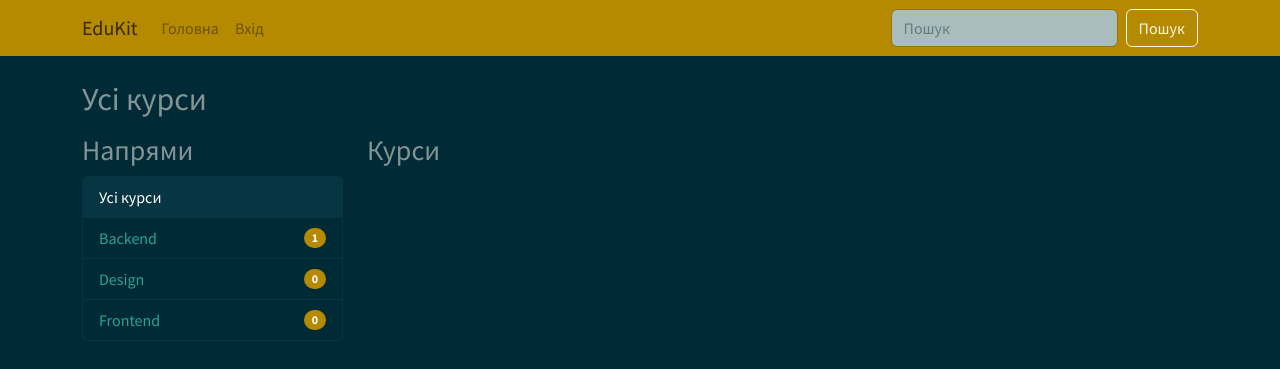
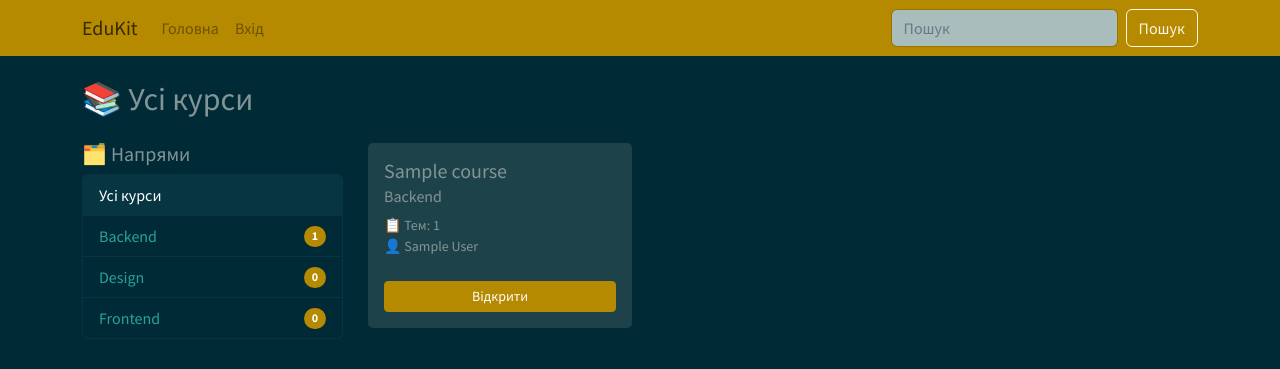
Before and after one commit to roman-yatsenko/python-web-edukit-2026, a Django app: page / in a window 1280 px wide. Shown: the top 369 px of the page. Run offline with Django 5.2, Linux system fonts and the light colour scheme; data comes from the database, SQL or seed files in the repository; tables that the repository leaves empty hold one stand-in row (values such as "Sample post"); some libraries are stand-ins or nearby versions.

Commit message:
Enhance course list template with improved layout and additional course details

```diff
--- a/courses/templates/courses/course/list.html
+++ b/courses/templates/courses/course/list.html
@@ -9,30 +9,50 @@
 {% endblock %}
 
 {% block content %}
-  <h2 class="mb-3">
+  <h2 class="mb-4">
     {% if subject %}
-      Курси за напрямом "{{ subject.title }}"
+      📂 Курси за напрямом "{{ subject.title }}"
     {% else %}
-      Усі курси
+      📚 Усі курси
     {% endif %}
   </h2>
   <div class="row">
-    <div class="col-3">
-      <h3>Напрями</h3>
+    <div class="col-12 col-md-3 mb-4">
+      <h5 class="mb-2">🗂️ Напрями</h5>
       <ul id="subjects" class="list-group">
-        <li class="list-group-item {% if not subject %} active {% endif %}">
-          <a href="{% url 'course_list' %}" class="text-decoration-none {% if not subject %} text-white {% endif %} ">Усі курси</a>
+        <li class="list-group-item border-2 {% if not subject %}active{% endif %}">
+          <a href="{% url 'course_list' %}" class="text-decoration-none {% if not subject %}text-white{% endif %}">Усі курси</a>
         </li>
         {% for s in subjects %}
-          <li class="list-group-item d-flex justify-content-between align-items-center {% if subject == s %} active {% endif %}">
-            <a href="{% url 'course_list_subject' s.slug %}" class="text-decoration-none {% if subject == s %} text-white {% endif %} ">{{ s.title }}</a>
+          <li class="list-group-item border-2 d-flex justify-content-between align-items-center {% if subject == s %}active{% endif %}">
+            <a href="{% url 'course_list_subject' s.slug %}" class="text-decoration-none {% if subject == s %}text-white{% endif %}">{{ s.title }}</a>
             <span class="badge text-bg-primary rounded-pill">{{ s.total_courses }}</span>
           </li>
         {% endfor %}
       </ul>
     </div>
-    <div id="courses" class="col-9">
-      <h3>Курси</h3>
+    <div id="courses" class="col-12 col-md-9">
+      <div class="row row-cols-1 row-cols-sm-2 row-cols-lg-3 g-3">
+        {% for course in courses %}
+          <div class="col">
+            <div class="card h-100 border-2">
+              <div class="card-body d-flex flex-column">
+                <h5 class="card-title">{{ course.title }}</h5>
+                <h6 class="card-subtitle mb-2 text-muted">{{ course.subject.title }}</h6>
+                <p class="card-text small text-muted mt-auto">
+                  📋 Тем: {{ course.total_modules }}<br/>
+                  👤 {{ course.owner.get_full_name }}
+                </p>
+                <a href="{% url 'course_detail' course.slug %}" class="btn btn-primary btn-sm mt-2">Відкрити</a>
+              </div>
+            </div>
+          </div>
+        {% empty %}
+          <div class="col-12">
+            <p class="text-muted">Курси не знайдено.</p>
+          </div>
+        {% endfor %}
+      </div>
     </div>
   </div>
 {% endblock content %}
```
